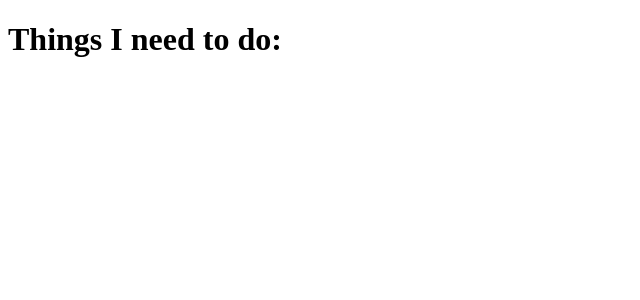
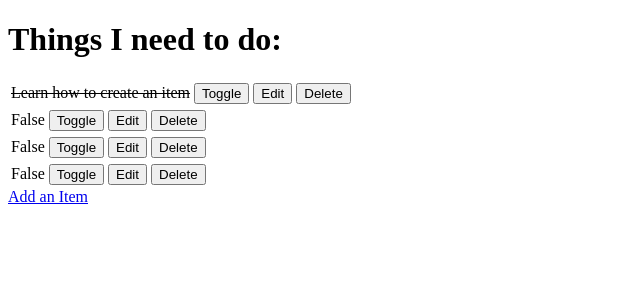
Before and after one commit to HinaChoudhry/hellodjango, a Django app: page / in a window 1280 px wide. Shown: the top 300 px of the page, without its empty margins (0-640 px from the left). Run offline with Django 3.2, Linux system fonts and the light colour scheme; data comes from the database, SQL or seed files in the repository; both versions use the stored data as it was after the commit.

Commit message:
Added crud functionality

```diff
--- a/django_todo/urls.py
+++ b/django_todo/urls.py
@@ -15,9 +15,14 @@ Including another URLconf
 """
 from django.contrib import admin
 from django.urls import path
-from todo.views import get_todo_list
+from todo import views
 
 urlpatterns = [
     path('admin/', admin.site.urls),
-    path('', get_todo_list, name='get_todo_list')
+    path('', views.get_todo_list, name='get_todo_list'),
+    path('add', views.add_item, name='add'),
+    path('edit/<item_id>', views.edit_item, name='edit'),
+    path('toggle/<item_id>', views.toggle_item, name='toggle'),
+    path('delete/<item_id>', views.delete_item, name='delete'),
+
 ]
--- a/todo/models.py
+++ b/todo/models.py
@@ -1,6 +1,8 @@
 from django.db import models
 
 # Create your models here.
+
+
 class Item(models.Model):
     name = models.CharField(max_length=50, null=False, blank=False)
     done = models.BooleanField(null=False, blank=False, default=False)
--- a/todo/templates/todo/todo_list.html
+++ b/todo/templates/todo/todo_list.html
@@ -8,5 +8,36 @@
 </head>
 <body>
     <h1>Things I need to do:</h1>
+
+
+    {% for item in items %}
+    <table>
+        <tr>
+            {% if item.done %}
+            <td><strike>{{ item.name }}</strike></td>
+            {% else %}
+            <td>{{ item.done }}</td>
+            {% endif %}
+            <td>
+                <a href="/toggle{{ item.name}}">
+                <button>Toggle</button></a>
+            </td>
+            <td>
+                <a href="/edit{{ item.name}}">
+                <button>Edit</button>
+            </a>
+            </td>
+            <td>
+                <a href="/delete{{ item.name}}">
+                <button>Delete</button></a>
+            </td>
+        </tr>
+    {% empty %}
+    <tr>
+        <td>You have nothing to do</td>
+    </tr>
+    {% endfor %}
+</table>
+<a href="/add">Add an Item</a>
 </body>
 </html>
--- a/todo/views.py
+++ b/todo/views.py
@@ -1,5 +1,52 @@
-from django.shortcuts import render
+from django.shortcuts import render, redirect, get_object_or_404
+from .models import Item
+from .forms import ItemForm
+# Create your views here.
 
-# Create your views here.
+
 def get_todo_list(request):
-    return render(request, "todo/todo_list.html")
+    items = Item.objects.all()
+    context = {
+        'items': items
+    }
+    return render(request, "todo/todo_list.html", context)
+
+
+def add_item(request):
+    if request.method == "POST":
+        form = ItemForm(request.POST)
+        if form.is_valid():
+            form.save()
+            return redirect("get_todo_list")
+        form = ItemForm()
+        context = {
+            'form': form
+    }
+    return render(request, "todo/add_item.html", context)
+
+
+def edit_item(request, item_id):
+    item = get_object_or_404(Item, id=item_id)
+    if request.method == "POST":
+        form = ItemForm(request.POST, instance=item)
+        if form.is_valid():
+            form.save()
+            return redirect("get_todo_list")
+    form = ItemForm(instance=item)
+    context = {
+        'form': form
+    }
+    return render(request, "todo/edit_item.html")
+
+
+def toggle_item(request, item_id):
+    item = get_object_or_404(Item, id=item_id)
+    item.done = not item.done
+    item.save()
+    return redirect('get_todo_list')
+
+
+def delete_item(request, item_id):
+    item = get_object_or_404(Item, id=item_id)
+    item.delete()
+    return redirect('get_todo_list')
```
Also changed, not shown: todo/forms.py (added, +8 -0 lines), todo/templates/todo/add_item.html (added, +23 -0 lines), todo/templates/todo/edit_item.html (added, +23 -0 lines), db.sqlite3, todo/admin.py (line endings or trailing spaces).
